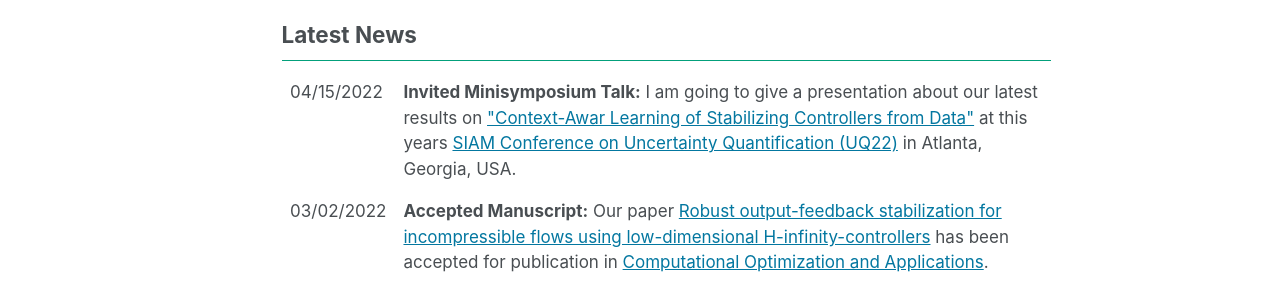
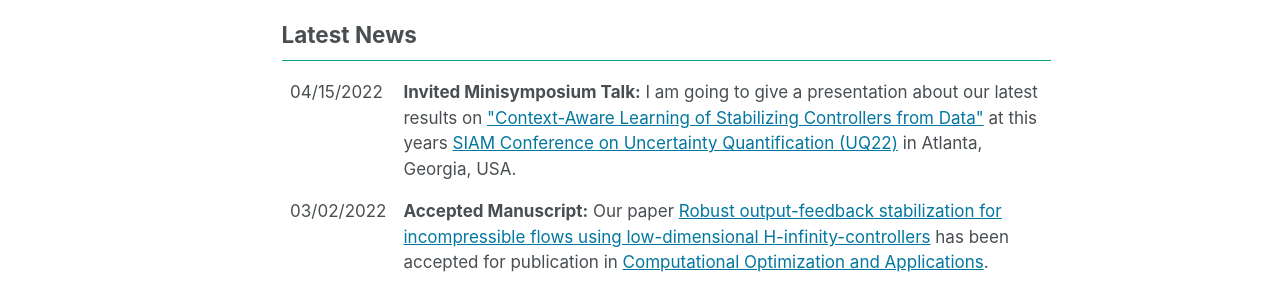
Before and after one commit to ninsteve/ninsteve.github.io, a Jekyll site: the page built from _pages/about.md, in a window 1280 px wide and 1333 px high. Shown: the part 630-925 px from the top of the window. Built offline with Jekyll 4.4.1, drawn with Linux system fonts in a browser that asks for light colours; some web fonts are replaced.

Commit message:
Minor corrections.

```diff
--- a/_pages/about.md
+++ b/_pages/about.md
@@ -39,7 +39,7 @@ href="https://www.mathcore.ovgu.de/">"Mathematical Complexity Reduction
     <td style="width:8%"> 04/15/2022 </td>
     <td> <strong>Invited Minisymposium Talk:</strong>
       I am going to give a presentation about our latest results on
-      <a target="blank_" href="https://meetings.siam.org/sess/dsp_talk.cfm?p=119386">"Context-Awar
+      <a target="blank_" href="https://meetings.siam.org/sess/dsp_talk.cfm?p=119386">"Context-Aware
       Learning of Stabilizing Controllers from Data"</a> at this years
       <a target="blank_" href="https://www.siam.org/conferences/cm/conference/uq22">SIAM
       Conference on Uncertainty Quantification (UQ22)</a>
```
Also changed, not shown: _pages/publications.md (+1 -1 lines).
